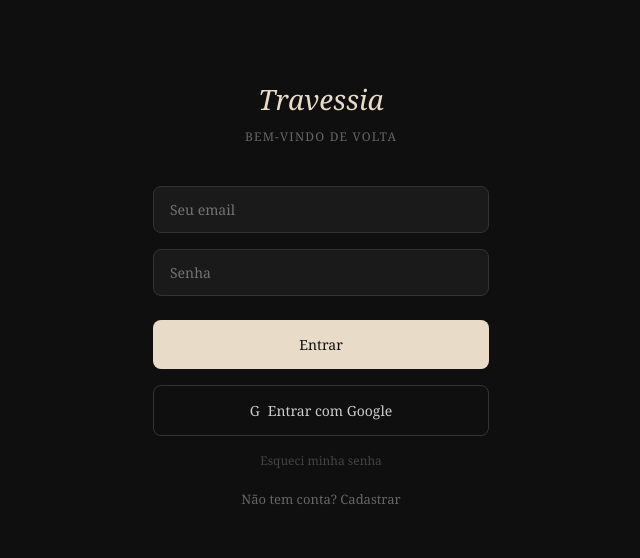
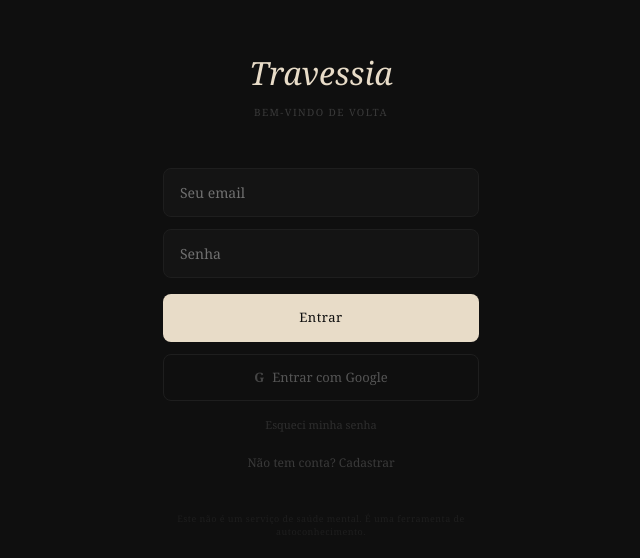
Before and after one commit to Lucasperlop/travessia, a Next.js app: page /login in a window 1280 px wide. Shown: the part 106-664 px from the top of the page, without its empty margins (319-959 px from the left). Built offline with nearby package versions, Linux system fonts and the light colour scheme; no server answers.

Commit message:
login: identidade visual corrigida

```diff
--- a/app/login/page.tsx
+++ b/app/login/page.tsx
@@ -14,9 +14,7 @@ export default function Login() {
   const router = useRouter()
 
   async function handleSubmit() {
-    setLoading(true)
-    setErro('')
-    setMensagem('')
+    setLoading(true); setErro(''); setMensagem('')
     if (modo === 'resetar') {
       const { error } = await supabase.auth.resetPasswordForEmail(email, { redirectTo: 'https://www.travessiachat.com.br/nova-senha' })
       if (error) { setErro('Erro ao enviar email. Tente novamente.'); setLoading(false); return }
@@ -27,8 +25,7 @@ export default function Login() {
       if (!aceitouTermos) { setErro('Você precisa aceitar a Política de Privacidade para criar uma conta.'); setLoading(false); return }
       const { error } = await supabase.auth.signUp({ email, password: senha })
       if (error) { setErro(error.message); setLoading(false); return }
-      setMensagem('Conta criada! Agora faça login.')
-      setLoading(false); return
+      setMensagem('Conta criada! Verifique seu email para confirmar.'); setLoading(false); return
     }
     const { error } = await supabase.auth.signInWithPassword({ email, password: senha })
     if (error) {
@@ -36,32 +33,80 @@ export default function Login() {
       else { setErro('Email ou senha incorretos.') }
       setLoading(false); return
     }
-    router.push('/')
-    setLoading(false)
+    router.push('/'); setLoading(false)
   }
 
   async function handleGoogle() {
     await supabase.auth.signInWithOAuth({ provider: 'google', options: { redirectTo: 'https://www.travessiachat.com.br/' } })
   }
 
+  const inputStyle = { width: '100%', background: '#141414', border: '1px solid #1e1e1e', borderRadius: '8px', padding: '13px 16px', color: '#ccc', fontSize: '14px', fontFamily: 'Georgia, serif', outline: 'none', boxSizing: 'border-box' as const, WebkitAppearance: 'none' as const }
+
   return (
     <main style={{ minHeight: '100vh', background: '#0f0f0f', display: 'flex', alignItems: 'center', justifyContent: 'center', fontFamily: 'Georgia, serif' }}>
-      <div style={{ width: '100%', maxWidth: '400px', padding: '40px 32px' }}>
-        <h1 style={{ color: '#e8dcc8', fontSize: '28px', fontWeight: '300', fontStyle: 'italic', textAlign: 'center', marginBottom: '8px' }}>Travessia</h1>
-        <p style={{ color: '#666', fontSize: '12px', textAlign: 'center', letterSpacing: '0.1em', textTransform: 'uppercase', marginBottom: '40px' }}>
-          {modo === 'entrar' ? 'Bem-vindo de volta' : modo === 'cadastrar' ? 'Começar a jornada' : 'Recuperar acesso'}
+      <div style={{ width: '100%', maxWidth: '380px', padding: '48px 32px' }}>
+
+        <div style={{ textAlign: 'center', marginBottom: '48px' }}>
+          <h1 style={{ color: '#e8dcc8', fontSize: '32px', fontWeight: '300', fontStyle: 'italic', marginBottom: '8px' }}>Travessia</h1>
+          <p style={{ color: '#3a3a3a', fontSize: '10px', letterSpacing: '0.14em', textTransform: 'uppercase' }}>
+            {modo === 'entrar' ? 'Bem-vindo de volta' : modo === 'cadastrar' ? 'Começar a jornada' : 'Recuperar acesso'}
+          </p>
+        </div>
+
+        <div style={{ display: 'flex', flexDirection: 'column', gap: '12px' }}>
+          <input type='email' placeholder='Seu email' value={email} onChange={e => setEmail(e.target.value)} style={inputStyle} />
+
+          {modo !== 'resetar' && (
+            <input type='password' placeholder='Senha' value={senha} onChange={e => setSenha(e.target.value)} onKeyDown={e => e.key === 'Enter' && handleSubmit()} style={inputStyle} />
+          )}
+
+          {modo === 'cadastrar' && (
+            <label style={{ display: 'flex', alignItems: 'flex-start', gap: '10px', cursor: 'pointer', paddingTop: '4px' }}>
+              <input type='checkbox' checked={aceitouTermos} onChange={e => setAceitouTermos(e.target.checked)} style={{ marginTop: '2px', accentColor: '#c4aa6a', width: '14px', height: '14px', flexShrink: 0 }} />
+              <span style={{ color: '#3a3a3a', fontSize: '11px', lineHeight: '1.6' }}>
+                Li e concordo com a{' '}
+                <a href='/privacidade' target='_blank' style={{ color: '#c4aa6a', textDecoration: 'underline' }}>Política de Privacidade</a>
+              </span>
+            </label>
+          )}
+
+          {erro && <p style={{ color: '#b06060', fontSize: '12px', textAlign: 'center', margin: '0' }}>{erro}</p>}
+          {mensagem && <p style={{ color: '#6a9a6a', fontSize: '12px', textAlign: 'center', margin: '0' }}>{mensagem}</p>}
+
+          <button onClick={handleSubmit} disabled={loading || (modo === 'cadastrar' && !aceitouTermos)} style={{ background: modo === 'cadastrar' && !aceitouTermos ? '#1a1a1a' : '#e8dcc8', border: 'none', borderRadius: '8px', padding: '14px', color: modo === 'cadastrar' && !aceitouTermos ? '#333' : '#0f0f0f', fontSize: '13px', fontFamily: 'Georgia, serif', cursor: modo === 'cadastrar' && !aceitouTermos ? 'not-allowed' : 'pointer', marginTop: '4px', letterSpacing: '0.04em' }}>
+            {loading ? '...' : modo === 'entrar' ? 'Entrar' : modo === 'cadastrar' ? 'Criar conta' : 'Enviar email de recuperação'}
+          </button>
+
+          {modo === 'entrar' && (
+            <>
+              <button onClick={handleGoogle} style={{ background: 'transparent', border: '1px solid #1e1e1e', borderRadius: '8px', padding: '13px', color: '#555', fontSize: '13px', fontFamily: 'Georgia, serif', cursor: 'pointer', display: 'flex', alignItems: 'center', justifyContent: 'center', gap: '8px' }}>
+                <span style={{ fontSize: '13px', fontWeight: '600', color: '#444' }}>G</span> Entrar com Google
+              </button>
+              <p onClick={() => { setModo('resetar'); setErro(''); setMensagem('') }} style={{ color: '#2e2e2e', fontSize: '11px', textAlign: 'center', cursor: 'pointer', marginTop: '4px' }}>
+                Esqueci minha senha
+              </p>
+            </>
+          )}
+
+          <p onClick={() => { setModo(modo === 'entrar' ? 'cadastrar' : 'entrar'); setErro(''); setMensagem(''); setAceitouTermos(false) }} style={{ color: '#3a3a3a', fontSize: '12px', textAlign: 'center', cursor: 'pointer', marginTop: '8px' }}>
+            {modo === 'entrar' ? 'Não tem conta? Cadastrar' : modo === 'cadastrar' ? 'Já tem conta? Entrar' : 'Voltar para o login'}
+          </p>
+        </div>
+
+        <p style={{ color: '#1e1e1e', fontSize: '9px', textAlign: 'center', marginTop: '40px', letterSpacing: '0.05em' }}>
+          Este não é um serviço de saúde mental. É uma ferramenta de autoconhecimento.
         </p>
-        <div style={{ display: 'flex', flexDirection: 'column', gap: '16px' }}>
-          <input type='email' placeholder='Seu email' value={email} onChange={e => setEmail(e.target.value)} style={{ background: '#1a1a1a', border: '1px solid #333', borderRadius: '8px', padding: '12px 16px', color: '#ccc', fontSize: '14px', fontFamily: 'Georgia, serif', outline: 'none' }} />
-          {modo !== 'resetar' && (<input type='password' placeholder='Senha' value={senha} onChange={e => setSenha(e.target.value)} onKeyDown={e => e.key === 'Enter' && handleSubmit()} style={{ background: '#1a1a1a', border: '1px solid #333', borderRadius: '8px', padding: '12px 16px', color: '#ccc', fontSize: '14px', fontFamily: 'Georgia, serif', outline: 'none' }} />)}
-          {modo === 'cadastrar' && (<label style={{ display: 'flex', alignItems: 'flex-start', gap: '10px', cursor: 'pointer' }}><input type='checkbox' checked={aceitouTermos} onChange={e => setAceitouTermos(e.target.checked)} style={{ marginTop: '2px', accentColor: '#c4aa6a', width: '15px', height: '15px', flexShrink: 0 }} /><span style={{ color: '#888', fontSize: '12px', lineHeight: '1.5' }}>Li e concordo com a <a href='/privacidade' target='_blank' style={{ color: '#c4aa6a', textDecoration: 'underline' }}>Política de Privacidade</a></span></label>)}
-          {erro && <p style={{ color: '#e88', fontSize: '13px', textAlign: 'center' }}>{erro}</p>}
-          {mensagem && <p style={{ color: '#8e8', fontSize: '13px', textAlign: 'center' }}>{mensagem}</p>}
-          <button onClick={handleSubmit} disabled={loading || (modo === 'cadastrar' && !aceitouTermos)} style={{ background: modo === 'cadastrar' && !aceitouTermos ? '#333' : '#e8dcc8', border: 'none', borderRadius: '8px', padding: '14px', color: modo === 'cadastrar' && !aceitouTermos ? '#666' : '#0f0f0f', fontSize: '14px', fontFamily: 'Georgia, serif', cursor: modo === 'cadastrar' && !aceitouTermos ? 'not-allowed' : 'pointer', marginTop: '8px', transition: 'all 0.2s' }}>{loading ? '...' : modo === 'entrar' ? 'Entrar' : modo === 'cadastrar' ? 'Criar conta' : 'Enviar email de recuperação'}</button>
-          {modo === 'entrar' && (<><button onClick={handleGoogle} style={{ background: 'transparent', border: '1px solid #333', borderRadius: '8px', padding: '14px', color: '#ccc', fontSize: '14px', fontFamily: 'Georgia, serif', cursor: 'pointer', display: 'flex', alignItems: 'center', justifyContent: 'center', gap: '8px' }}><span>G</span> Entrar com Google</button><p onClick={() => { setModo('resetar'); setErro(''); setMensagem('') }} style={{ color: '#444', fontSize: '12px', textAlign: 'center', cursor: 'pointer' }}>Esqueci minha senha</p></>)}
-          <p onClick={() => { setModo(modo === 'entrar' ? 'cadastrar' : 'entrar'); setErro(''); setMensagem(''); setAceitouTermos(false) }} style={{ color: '#666', fontSize: '13px', textAlign: 'center', cursor: 'pointer', marginTop: '4px' }}>{modo === 'entrar' ? 'Não tem conta? Cadastrar' : modo === 'cadastrar' ? 'Já tem conta? Entrar' : 'Voltar para o login'}</p>
-        </div>
       </div>
+
+      <style>{`
+        input:-webkit-autofill,
+        input:-webkit-autofill:hover,
+        input:-webkit-autofill:focus {
+          -webkit-box-shadow: 0 0 0px 1000px #141414 inset !important;
+          -webkit-text-fill-color: #ccc !important;
+          border: 1px solid #1e1e1e !important;
+        }
+      `}</style>
     </main>
   )
 }
```
